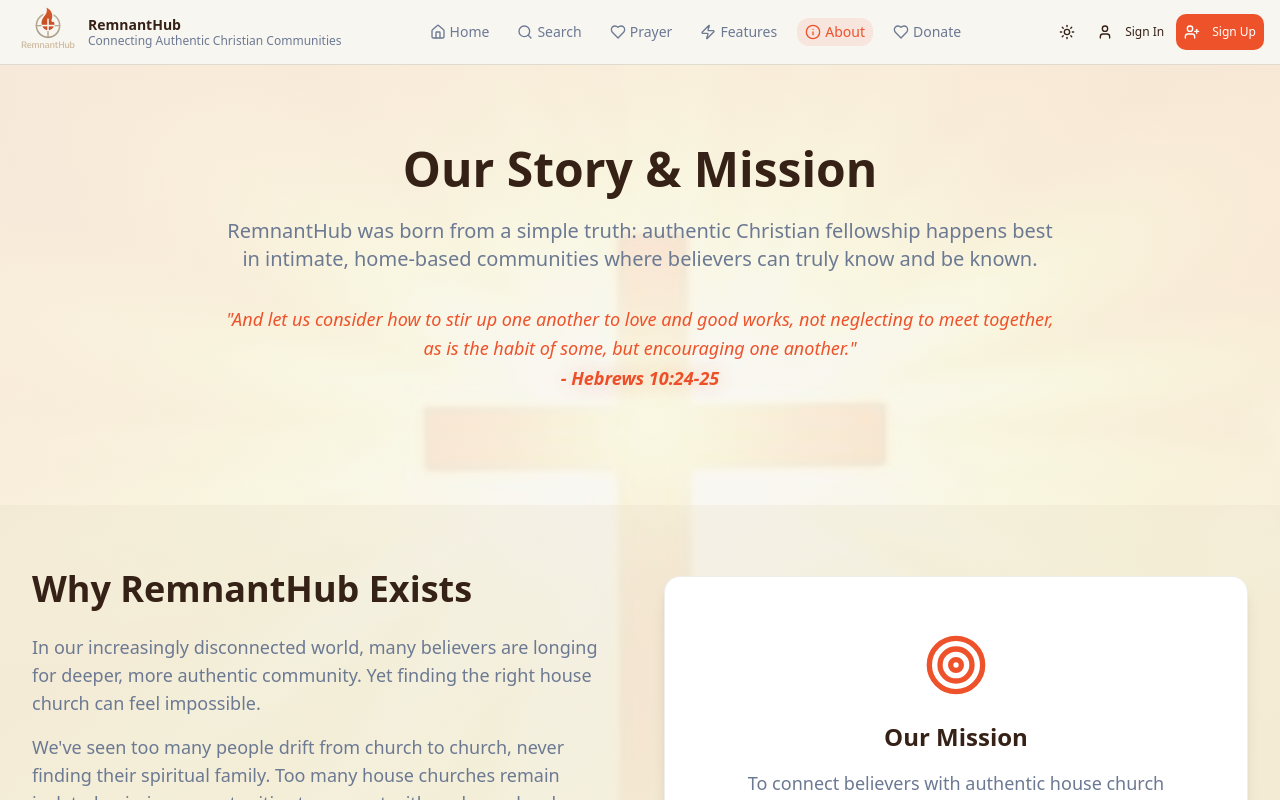
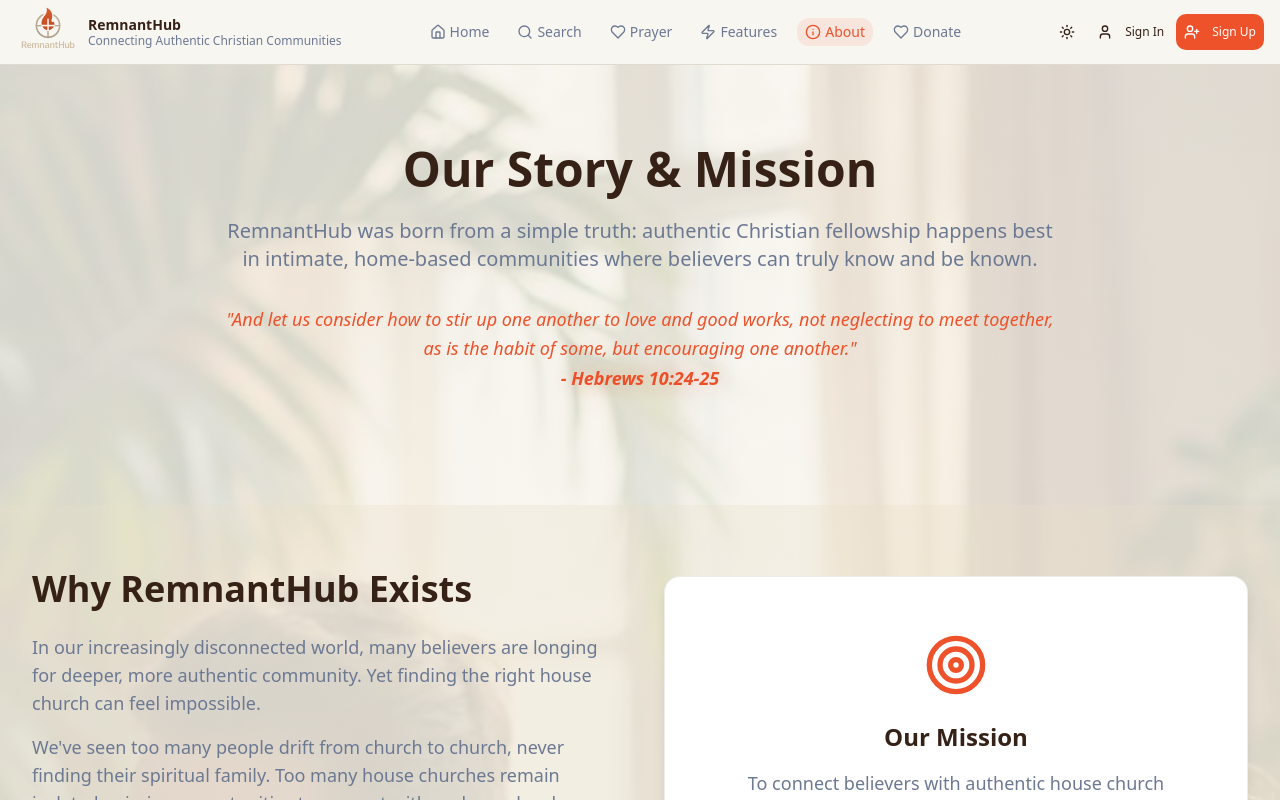
Before and after one commit to Zadok777/RemnantHub-WebApp, a React (Vite) app: page /about in a window 1280 px wide. Shown: the top 800 px of the page. Built offline with nearby package versions, Linux system fonts and the light colour scheme.

Commit message:
Update About and Home page images
Update images in the About section and on the Home page to better align with the overall vision and mission.

```diff
--- a/src/index.css
+++ b/src/index.css
@@ -192,14 +192,14 @@ All colors MUST be HSL for proper theming.
   }
 
   .bg-about-mission {
-    background-image: url('/src/assets/about-mission.jpg');
+    background-image: url('/src/assets/about-core-values.jpg');
     background-size: cover;
     background-position: center;
     background-repeat: no-repeat;
   }
 
   .bg-church-welcome-light {
-    background-image: url('/src/assets/church-welcome-light.jpg');
+    background-image: url('/src/assets/home-hero-fellowship.jpg');
     background-size: cover;
     background-position: center;
     background-repeat: no-repeat;
```
Also changed, not shown: src/assets/about-core-values.jpg (added), src/assets/home-hero-fellowship.jpg (added).
